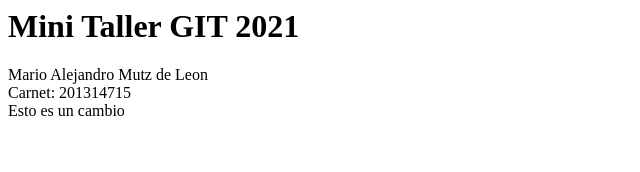
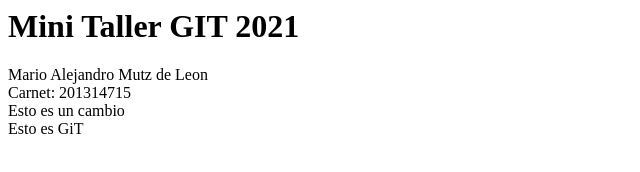
Before and after one commit to mmutz201314715/PIprueba, a plain HTML site: page index.html in a window 1280 px wide. Shown: the full height of the page, 0-640 px from the left. Drawn offline with Linux system fonts and the light colour scheme.

Commit message:
Update index.html

```diff
--- a/index.html
+++ b/index.html
@@ -7,5 +7,6 @@
 	Mario Alejandro Mutz de Leon
     <div>Carnet: 201314715</div>
 	<div>Esto es un cambio</div>
+	<div>Esto es GiT</div>
 	</body>
 </html>
```
